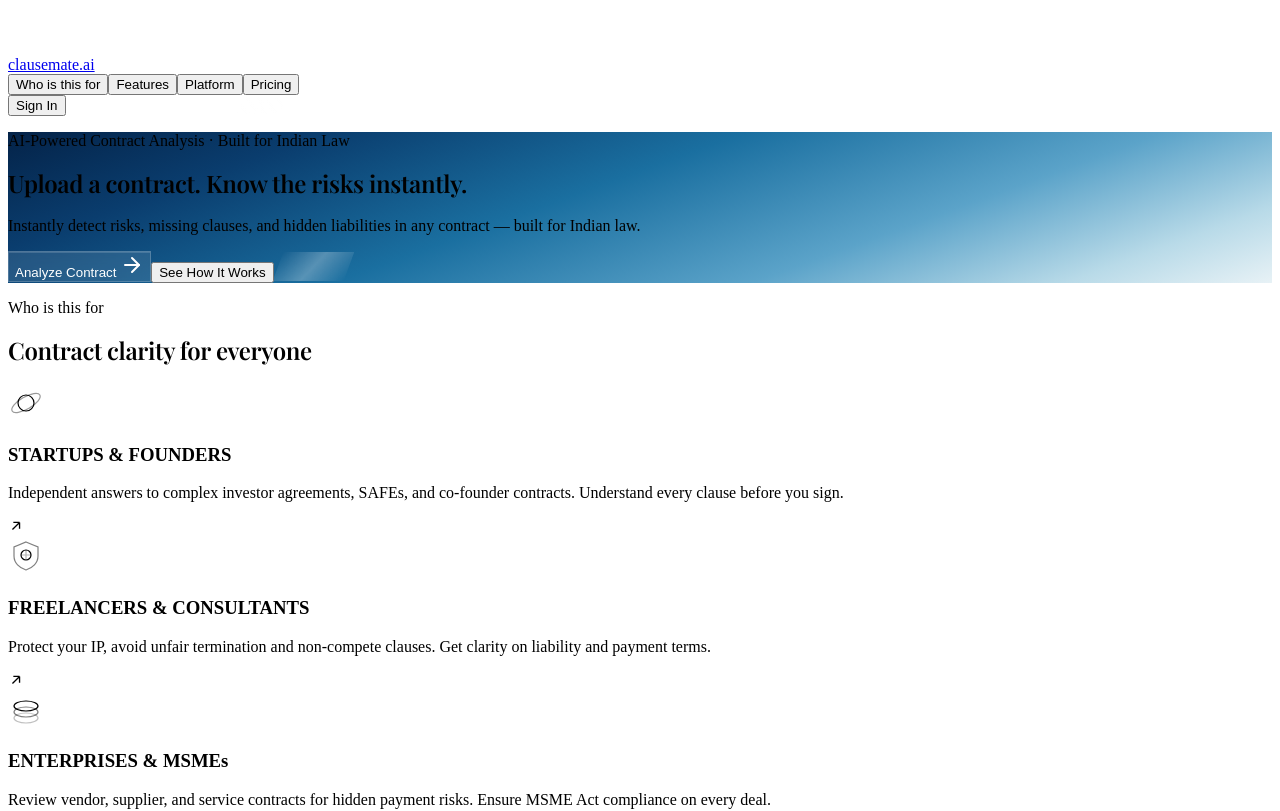
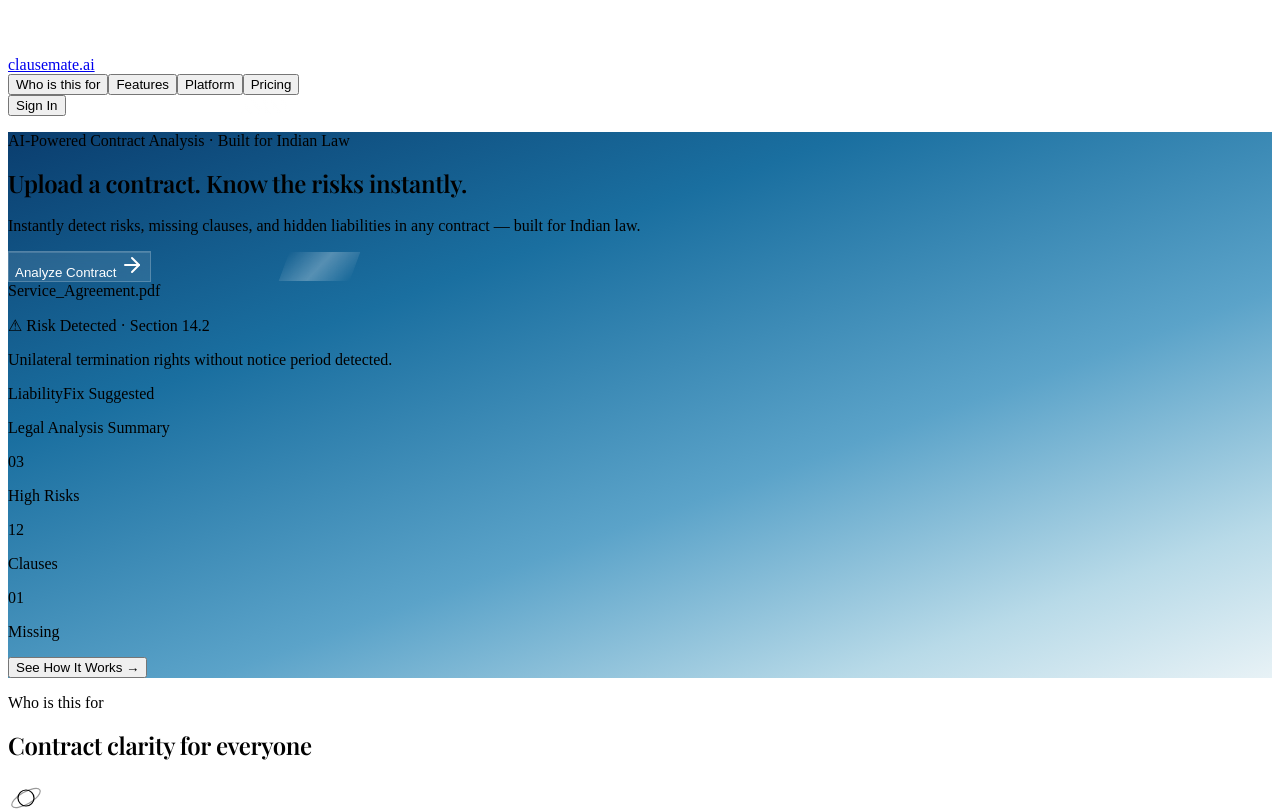
Before and after one commit to spacesuitetechnologies/clausemate, a React (Vite) app in the folder client/: page / in a window 1280 px wide. Shown: the part 980-1791 px from the top of the page. Built offline with nearby package versions, Linux system fonts and the light colour scheme; no server answers; a web font is replaced by a local one.

Commit message:
v2 Interface: update

```diff
--- a/client/src/index.css
+++ b/client/src/index.css
@@ -218,58 +218,6 @@
   pointer-events: none;
 }
 
-/* ─── Comet animation ─── */
-@keyframes cometMove {
-  0%   { transform: translateX(0) translateY(0) rotate(25deg); opacity: 0; }
-  10%  { opacity: 0.4; }
-  50%  { transform: translateX(60vw) translateY(-30px) rotate(25deg) scale(1.05); opacity: 0.28; }
-  100% { transform: translateX(120vw) translateY(-60px) rotate(25deg); opacity: 0; }
-}
-
-.comet {
-  position: absolute;
-  top: 15%;
-  left: -10%;
-  width: 140px;
-  height: 3px;
-  pointer-events: none;
-  background: linear-gradient(
-    90deg,
-    rgba(255,255,255,0.9)  0%,
-    rgba(255,255,255,0.55) 20%,
-    rgba(255,255,255,0.15) 55%,
-    rgba(255,255,255,0)    100%
-  );
-  border-radius: 999px;
-  filter: blur(0.6px);
-  opacity: 0;
-  animation: cometMove 7s linear infinite;
-}
-
-.comet::before {
-  content: "";
-  position: absolute;
-  right: 0;
-  top: 50%;
-  transform: translateY(-50%);
-  width: 6px;
-  height: 6px;
-  background: rgba(255,255,255,0.95);
-  border-radius: 50%;
-  box-shadow:
-    0 0 8px  rgba(255,255,255,0.8),
-    0 0 16px rgba(255,255,255,0.4);
-}
-
-.comet-delay {
-  top: 65%;
-  animation-delay: 3.5s;
-}
-
-@media (prefers-reduced-motion: reduce) {
-  .comet { animation: none; display: none; }
-}
-
 /* ─── Button float animation ─── */
 @keyframes floatSlow {
   0%, 100% { transform: translateY(0px); }
--- a/client/src/pages/landing.tsx
+++ b/client/src/pages/landing.tsx
@@ -62,47 +62,132 @@
   );
 }
 
-/* ── Hero — full animated gradient background, no box behind title ── */
+/* ── Hero — split layout with live product preview ── */
 function HeroSection({ onTryFree }: { onTryFree: () => void }) {
+  const [phase, setPhase] = useState(0);
+
+  useEffect(() => {
+    const timeouts: ReturnType<typeof setTimeout>[] = [];
+    function runCycle() {
+      setPhase(0);
+      timeouts.push(setTimeout(() => setPhase(1), 1800));
+      timeouts.push(setTimeout(() => setPhase(2), 3400));
+      timeouts.push(setTimeout(runCycle,          6800));
+    }
+    runCycle();
+    return () => timeouts.forEach(clearTimeout);
+  }, []);
+
   return (
     <section className="hero-gradient-light min-h-screen flex items-center px-4 sm:px-6 relative overflow-hidden">
-      {/* Radial depth overlay — softens flat blue, adds center luminance */}
       <div className="pointer-events-none absolute inset-0" style={{ background: "radial-gradient(ellipse 70% 60% at 50% 45%, rgba(255,255,255,0.07) 0%, transparent 70%)" }} />
-      {/* Comets */}
-      <div className="comet" aria-hidden="true" />
-      <div className="comet comet-delay" aria-hidden="true" />
-      <div className="max-w-[700px] mx-auto text-center relative z-10">
+
+      <div className="max-w-6xl mx-auto w-full grid grid-cols-1 md:grid-cols-2 gap-12 items-center py-24 relative z-10">
+
+        {/* ── Left: text block ── */}
+        <div className="max-w-xl">
           <motion.p initial={{ opacity: 0 }} animate={{ opacity: 1 }} transition={{ duration: 0.5 }}
-          className="text-[10px] sm:text-xs uppercase tracking-[0.18em] font-medium mb-4 sm:mb-5 bg-gradient-to-r from-orange-400 to-amber-400 bg-clip-text text-transparent">
+            className="text-[10px] sm:text-xs uppercase tracking-[0.18em] font-medium mb-4 bg-gradient-to-r from-orange-400 to-amber-400 bg-clip-text text-transparent">
             AI-Powered Contract Analysis · Built for Indian Law
           </motion.p>
 
           <motion.h1
-          initial={{ opacity: 0, y: 14 }}
-          animate={{ opacity: 1, y: 0 }}
+            initial={{ opacity: 0, y: 14 }} animate={{ opacity: 1, y: 0 }}
             transition={{ duration: 0.6, delay: 0.05 }}
-          className="font-display text-[1.8rem] sm:text-[2.4rem] md:text-[3rem] leading-[1.1] mb-4 sm:mb-5 text-white"
+            className="font-display text-[1.8rem] sm:text-[2.6rem] leading-[1.1] mb-4 text-white"
           >
             Upload a contract.{" "}
             <span className="text-sky-100">Know the risks instantly.</span>
           </motion.h1>
 
-        <motion.p initial={{ opacity: 0, y: 14 }} animate={{ opacity: 1, y: 0 }} transition={{ duration: 0.6, delay: 0.12 }}
-          className="text-[13px] sm:text-[15px] text-white/60 leading-relaxed max-w-[460px] mx-auto mb-6 sm:mb-8 px-2 sm:px-0">
+          <motion.p initial={{ opacity: 0, y: 14 }} animate={{ opacity: 1, y: 0 }}
+            transition={{ duration: 0.6, delay: 0.12 }}
+            className="text-[13px] sm:text-[15px] text-white/60 leading-relaxed mb-7">
             Instantly detect risks, missing clauses, and hidden liabilities in any contract — built for Indian law.
           </motion.p>
 
-        <motion.div initial={{ opacity: 0, y: 14 }} animate={{ opacity: 1, y: 0 }} transition={{ duration: 0.6, delay: 0.2 }}
-          className="flex flex-col sm:flex-row items-center justify-center gap-3">
-          <Button size="lg" onClick={onTryFree} className="w-full sm:w-auto px-8 h-11 text-[13px] btn-glass-override relative overflow-hidden no-default-hover-elevate [animation:floatSlow_4s_ease-in-out_infinite]" data-testid="hero-try-free-btn">
+          <motion.div initial={{ opacity: 0, y: 14 }} animate={{ opacity: 1, y: 0 }}
+            transition={{ duration: 0.6, delay: 0.2 }}>
+            <Button size="lg" onClick={onTryFree}
+              className="px-8 h-11 text-[13px] btn-glass-override relative overflow-hidden no-default-hover-elevate [animation:floatSlow_4s_ease-in-out_infinite]"
+              data-testid="hero-try-free-btn">
               <span className="absolute inset-0 overflow-hidden pointer-events-none"><span className="light-sweep" /></span>
               <span className="relative z-10 flex items-center">Analyze Contract <ArrowRight className="ml-2 h-4 w-4" /></span>
             </Button>
-          <Button variant="outline" size="lg" onClick={() => document.getElementById("demo")?.scrollIntoView({ behavior: "smooth" })}
-            className="w-full sm:w-auto px-7 h-11 text-[13px] border-white/30 text-white hover:bg-white/10" data-testid="hero-see-demo-btn">
-            See How It Works
-          </Button>
           </motion.div>
+        </div>
+
+        {/* ── Right: product preview ── */}
+        <motion.div initial={{ opacity: 0, x: 20 }} animate={{ opacity: 1, x: 0 }}
+          transition={{ duration: 0.7, delay: 0.3 }}
+          className="bg-white/5 border border-white/10 rounded-xl shadow-2xl p-5 backdrop-blur-md relative overflow-hidden">
+
+          {/* Fake doc header */}
+          <div className="flex items-center justify-between mb-4">
+            <span className="text-[12px] text-white/60 font-mono">Service_Agreement.pdf</span>
+            <div className="flex gap-1.5">
+              <div className="w-2.5 h-2.5 bg-red-400 rounded-full" />
+              <div className="w-2.5 h-2.5 bg-yellow-400 rounded-full" />
+              <div className="w-2.5 h-2.5 bg-green-400 rounded-full" />
+            </div>
+          </div>
+
+          {/* Skeleton lines — always visible as "document text" */}
+          <div className="space-y-2 mb-5">
+            <div className="h-1.5 bg-white/10 rounded animate-pulse w-3/4" />
+            <div className="h-1.5 bg-white/10 rounded animate-pulse w-5/6" />
+            <div className="h-1.5 bg-white/10 rounded animate-pulse w-2/3" />
+            <div className="h-1.5 bg-white/8 rounded w-4/5" />
+            <div className="h-1.5 bg-white/8 rounded w-1/2" />
+          </div>
+
+          {/* Risk detection card */}
+          <AnimatePresence>
+            {phase >= 1 && (
+              <motion.div key="risk"
+                initial={{ opacity: 0, y: 8 }} animate={{ opacity: 1, y: 0 }}
+                exit={{ opacity: 0 }} transition={{ duration: 0.5 }}
+                className="bg-white/5 border border-orange-400/30 rounded-lg p-4 mb-3">
+                <p className="text-[11px] text-orange-300 mb-2 font-medium">⚠ Risk Detected · Section 14.2</p>
+                <p className="text-[12px] text-white/75 leading-snug">
+                  Unilateral termination rights without notice period detected.
+                </p>
+                <div className="mt-2.5 flex gap-2">
+                  <span className="text-[10px] bg-orange-400/20 text-orange-300 px-2 py-0.5 rounded font-medium">Liability</span>
+                  <span className="text-[10px] bg-sky-400/20 text-sky-300 px-2 py-0.5 rounded font-medium">Fix Suggested</span>
+                </div>
+              </motion.div>
+            )}
+          </AnimatePresence>
+
+          {/* Summary card */}
+          <AnimatePresence>
+            {phase >= 2 && (
+              <motion.div key="summary"
+                initial={{ opacity: 0, y: 8 }} animate={{ opacity: 1, y: 0 }}
+                exit={{ opacity: 0 }} transition={{ duration: 0.5 }}
+                className="bg-white/5 border border-white/10 rounded-lg p-4">
+                <p className="text-[11px] text-white/50 uppercase tracking-wider mb-3">Legal Analysis Summary</p>
+                <div className="flex justify-around text-center">
+                  <div><p className="text-red-400 font-semibold text-base">03</p><p className="text-[10px] text-white/50 mt-0.5">High Risks</p></div>
+                  <div><p className="text-yellow-400 font-semibold text-base">12</p><p className="text-[10px] text-white/50 mt-0.5">Clauses</p></div>
+                  <div><p className="text-white font-semibold text-base">01</p><p className="text-[10px] text-white/50 mt-0.5">Missing</p></div>
+                </div>
+              </motion.div>
+            )}
+          </AnimatePresence>
+
+          {/* See how it works */}
+          <div className="mt-4 text-center">
+            <button
+              onClick={() => document.getElementById("demo")?.scrollIntoView({ behavior: "smooth" })}
+              className="text-[12px] text-white/50 hover:text-white/80 transition-colors"
+              data-testid="hero-see-demo-btn">
+              See How It Works →
+            </button>
+          </div>
+        </motion.div>
+
       </div>
     </section>
   );
```
Lines whose indentation alone changed are shown as unchanged.
